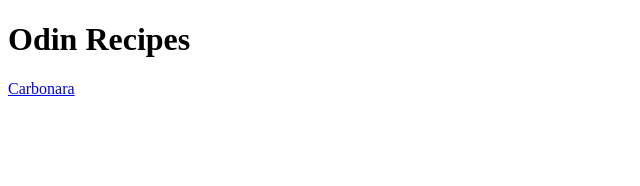
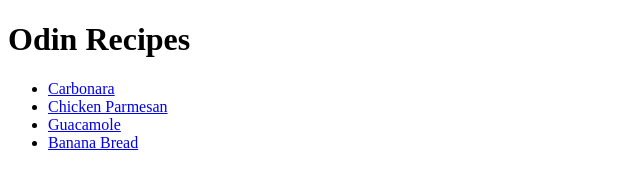
Before and after one commit to Alexandru93s/odin-recipes, a plain HTML site: page index.html in a window 1280 px wide. Shown: the whole page, without its empty margins (0-640 px from the left). Drawn offline with Linux system fonts and the light colour scheme.

Commit message:
Added 3 more recipes to the website Modified the index to add 3 more recipes

```diff
--- a/index.html
+++ b/index.html
@@ -7,7 +7,11 @@
 </head>
 <body>
     <h1> Odin Recipes</h1>
-    <a href="recipes/carbonara.html">Carbonara</a>
-
+    <ul>
+    <li><a href="recipes/carbonara.html">Carbonara</a></li>
+    <li><a href="recipes/chicken_parmesan.html">Chicken Parmesan</a></li>
+    <li><a href="recipes/guacamole.html"> Guacamole</a></li>
+    <li><a href="recipes/banana_bread.html"> Banana Bread</a></li>
+    </ul>
 </body>
 </html>
```
Also changed, not shown: images/banana_bread.jpg (added), images/chicken_parmesan.jpg (added), images/guacamole.jpg (added).
